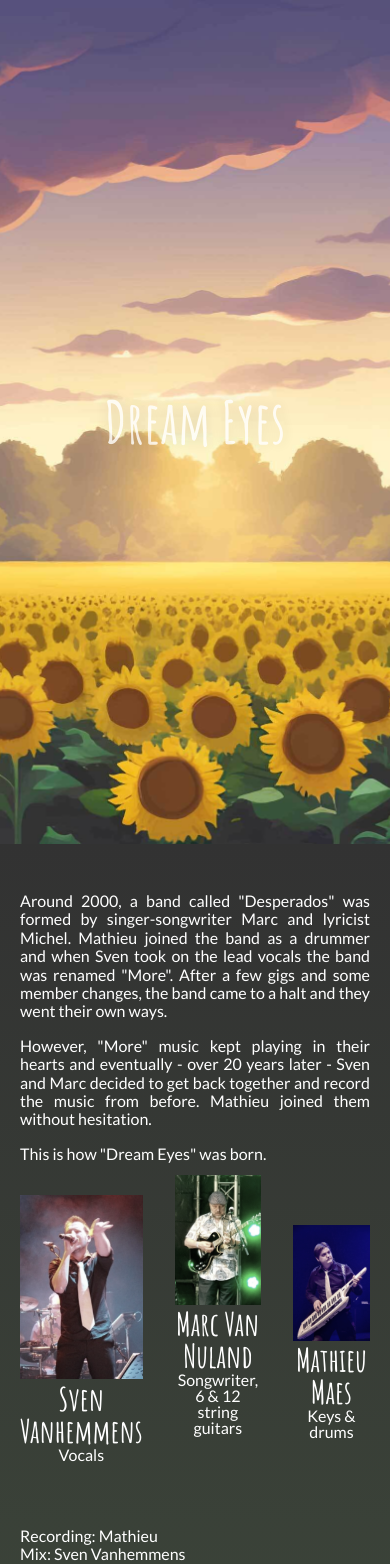
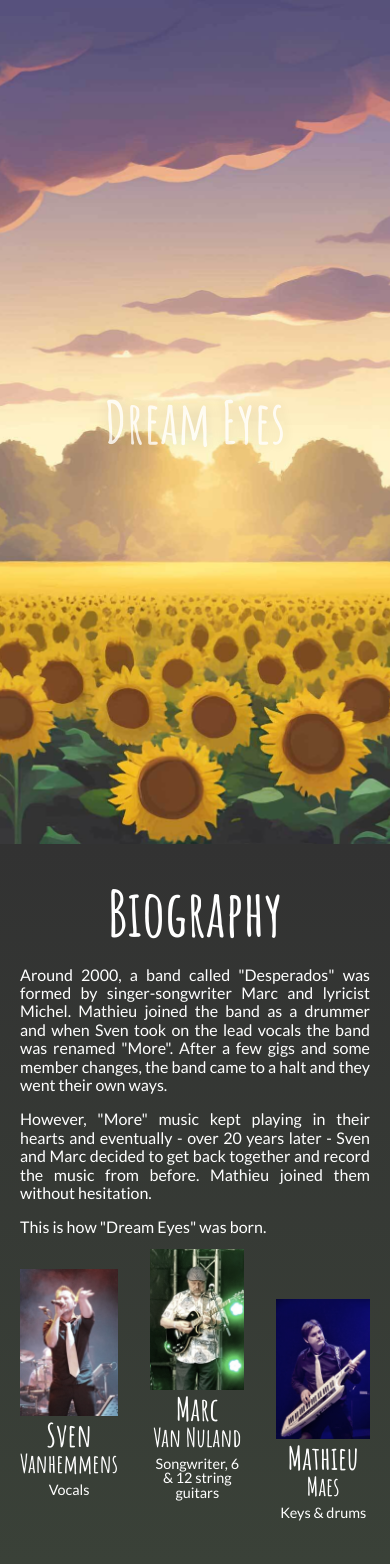
Before and after one commit to webberig/dreameyes, an Angular app: page / in a window 390 px wide. Shown: the top 1564 px of the page. Built offline with nearby package versions, Linux system fonts and the light colour scheme.

Commit message:
Fixes to about page, improve responsive behavior

```diff
--- a/src/components/about/about.component.html
+++ b/src/components/about/about.component.html
@@ -1,4 +1,5 @@
 <section class="container">
+  <h2>Biography</h2>
   <p>
     Around 2000, a band called "Desperados" was formed by singer-songwriter Marc and lyricist Michel.
     Mathieu joined the band as a drummer and when Sven took on the lead vocals the band was renamed "More". After
@@ -16,21 +17,21 @@
   <ul class="members">
     <li (click)="openMember('sven')">
       <img src="/img/sven/profile.jpg" alt="Sven Vanhemmens"/>
-      <h3>Sven Vanhemmens</h3>
+      <h3>Sven <small>Vanhemmens</small></h3>
       <p>Vocals</p>
     </li>
     <li (click)="openMember('marc')">
       <img src="/img/marc/profile.jpg" alt="Marc Van Nuland"/>
-      <h3>Marc Van Nuland</h3>
+      <h3>Marc <small>Van Nuland</small></h3>
       <p>Songwriter, 6 & 12 string guitars</p>
     </li>
     <li (click)="openMember('mathieu')">
       <img src="/img/mathieu/profile.jpg" alt="Mathieu Maes"/>
-      <h3>Mathieu Maes</h3>
+      <h3>Mathieu <small>Maes</small></h3>
       <p>Keys & drums</p>
     </li>
   </ul>
-<p>Recording: Mathieu<br />
+<p>Recording: Mathieu Maes<br />
 Mix: Sven Vanhemmens<br />
 All songs composed by Marc Van Nuland</p>
   <div class="help">
--- a/src/components/about/about.component.scss
+++ b/src/components/about/about.component.scss
@@ -43,6 +43,23 @@ a {
     line-height: 1;
     margin: 0;
   }
+  h3 {
+    margin-bottom: 6px;
+  }
+  h3 small {
+    display: block;
+    font-size: 0.8em;
+    @media screen and (min-width: 600px) {
+      font-size: 1em;
+    }
+  }
+  p {
+    font-size: 0.9em;
+    @media screen and (min-width: 600px) {
+      font-size: 1em;
+    }
+
+  }
 }
 
 .container {
--- a/src/components/member-dialog/member-dialog.component.html
+++ b/src/components/member-dialog/member-dialog.component.html
@@ -6,12 +6,14 @@
   <img class="profile" src="/img/mathieu/dialog.jpg" width="200" height="200" alt="Mathieu"/>
   <section>
     <p>
-      Mathieu endured a classical education in piano and drums. Hey mostly played piano and keyboards in different
+      Mathieu endured a classical education in piano and drums. As a child he was also a member of a local fanfare.
+      After he left 'More' he mostly played piano and keyboards in different
       cover/party bands (The Firm, Supernatural Heroes, Six on Fire, Cups and plates, ...).
+      His musical hobby came to a full stop years ago...
     </p>
-    <p>His musical hobby came to a full stop years ago until he got a call from Marc. He found a renewed pleasure in
-      working on the songs from before. He went to a recording studio for the first time in his life, and there he
-      played a vintage Hammond organ. Both things were bucket list material for him.</p>
+    <p>But with founding Dream Eyes, he recently found a renewed pleasure in music by working on the songs from before
+      with his friends. He went to a recording studio for the first time in his life, and there he played a vintage
+      Hammond organ. Both things were bucket list material for him.</p>
   </section>
 } @else if (member === 'marc') {
   <header>
```
